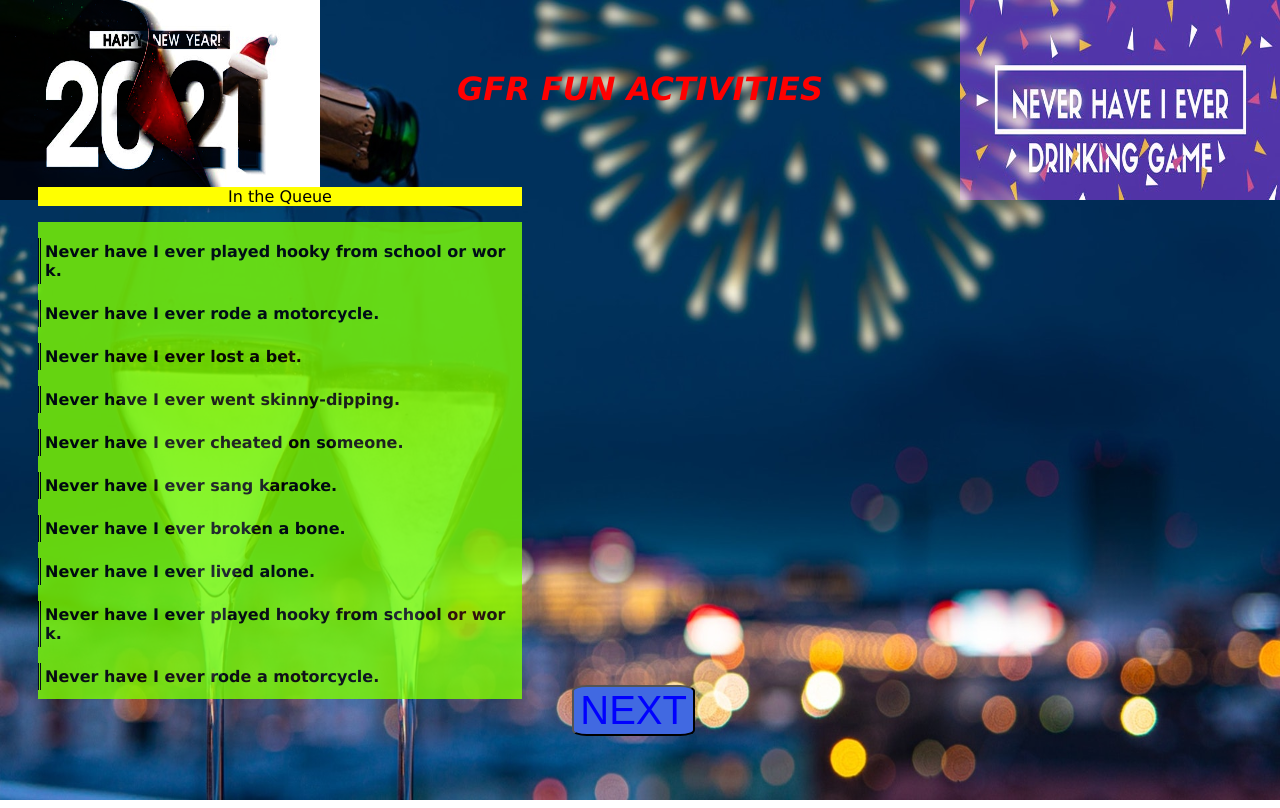
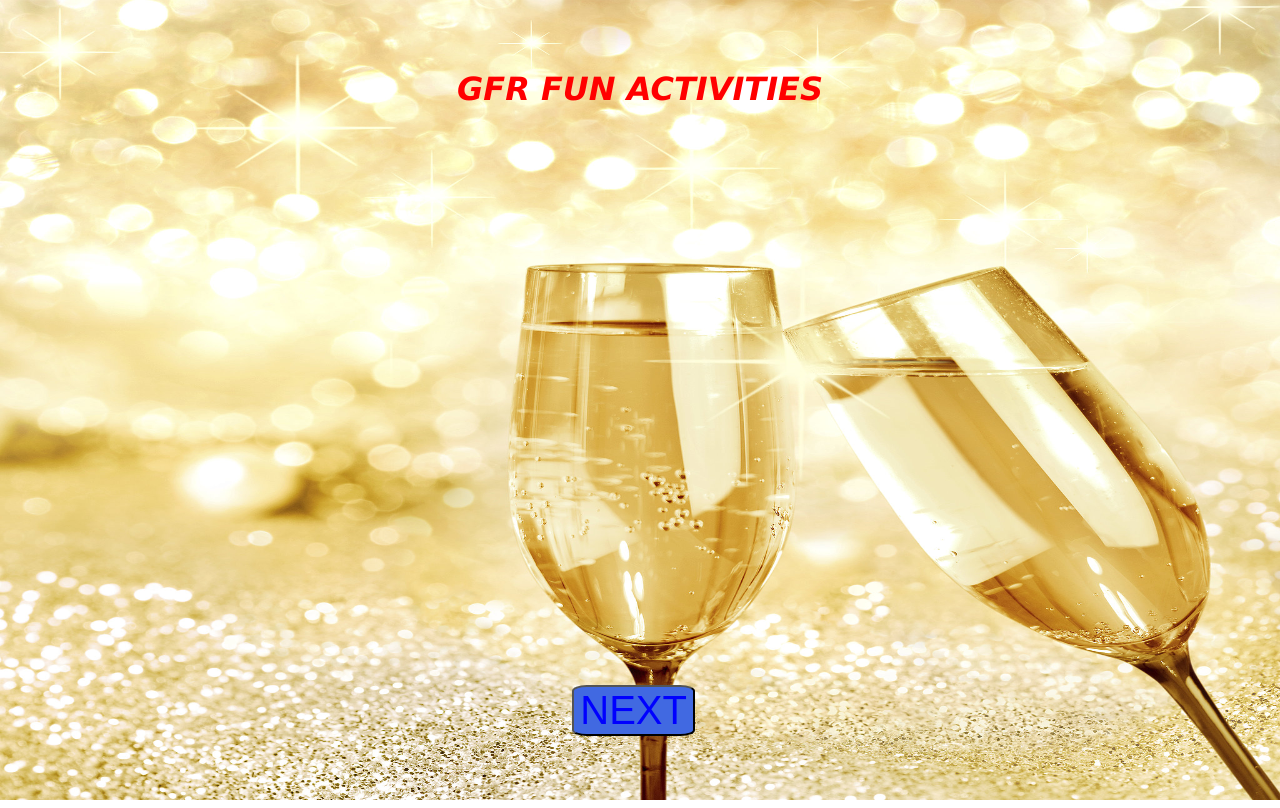
Before and after one commit to anand96ms/never-have-i-ever, a plain HTML site: page index.html in a window 1280 px wide. Drawn offline with Linux system fonts and the light colour scheme.

Commit message:
ref changes

```diff
--- a/index.html
+++ b/index.html
@@ -1,7 +1,7 @@
 <html>
 <head>
   <meta name="viewport" content="width=device-width, initial-scale=1">
-  <link rel="stylesheet" href="/styles.css">
+  <link rel="stylesheet" href="styles.css">
 </head>
 <body>
   <div class="header">
@@ -9,7 +9,7 @@
   </div>
 
 <div class="row  section">
-  <div id="div1" class="col-5">
+  <div id="div1" class="col-5" style="display:none">
   <p id='availableLabel' class="stickyLabel" style="">In the Queue</p>
   <section id='availableListSection'>
 
@@ -27,6 +27,6 @@
 <div class="footer">
 <button class="button">NEXT</button>
 </div>
-<script type = "text/javascript" src="./project.js"></script>
+<script type = "text/javascript" src="project.js"></script>
 </body>
 </html>
--- a/styles.css
+++ b/styles.css
@@ -1,8 +1,8 @@
 body {
-  background-image: url(/assets/never.jpg), url(/assets/2021.jpg), url(/assets/bg3.jpg);
-  background-position:  right top,left top,right bottom;
+  background-image: url(assets/bg2.jpg);
+  background-position:  right bottom;
   background-repeat: no-repeat no-repeat;
-  background-size: 25% 25%,25% 25%,100% 100%;
+  background-size: 100% 100%;
   padding: 15px;
   background-blend-mode: hard-light;
 }
```
